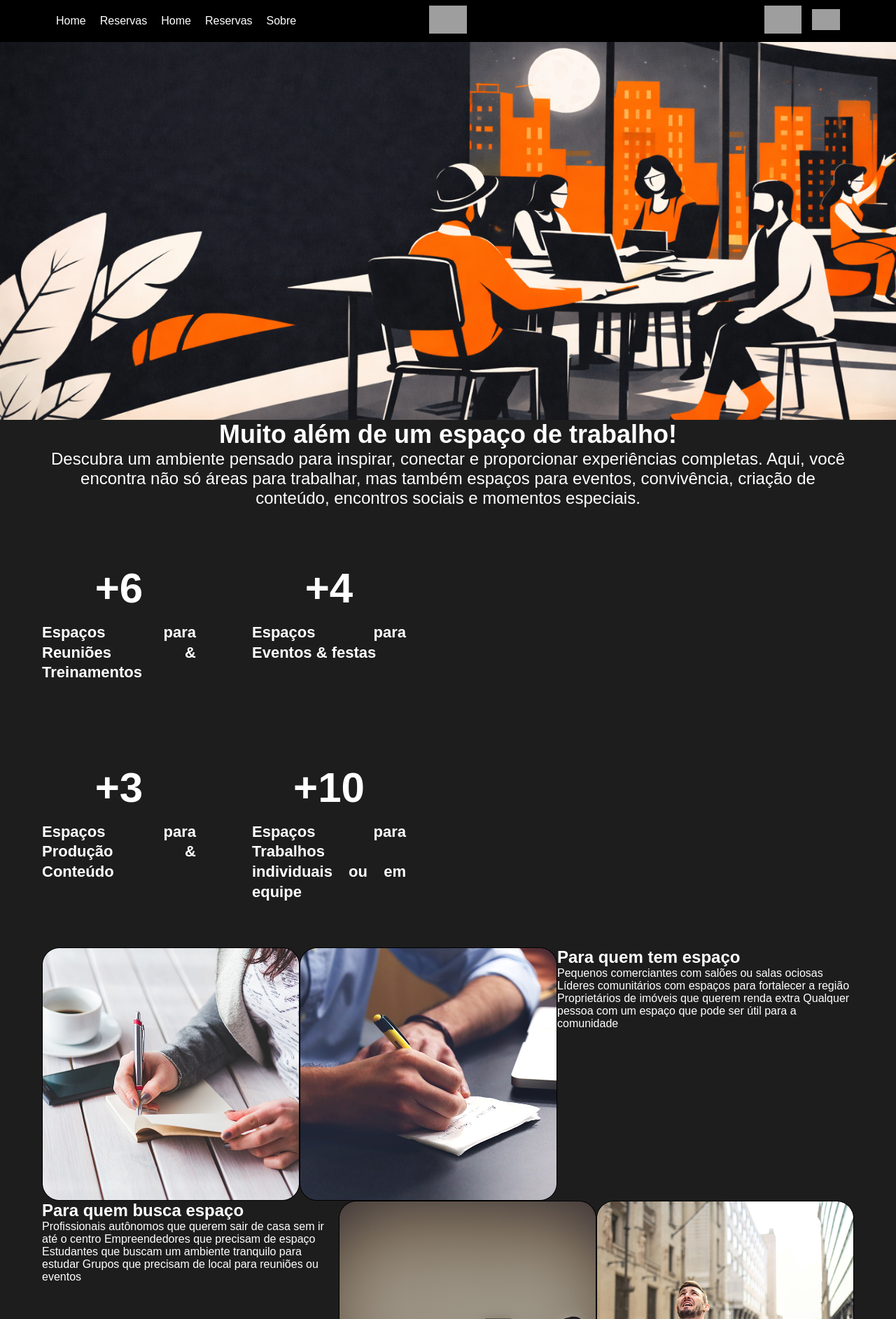
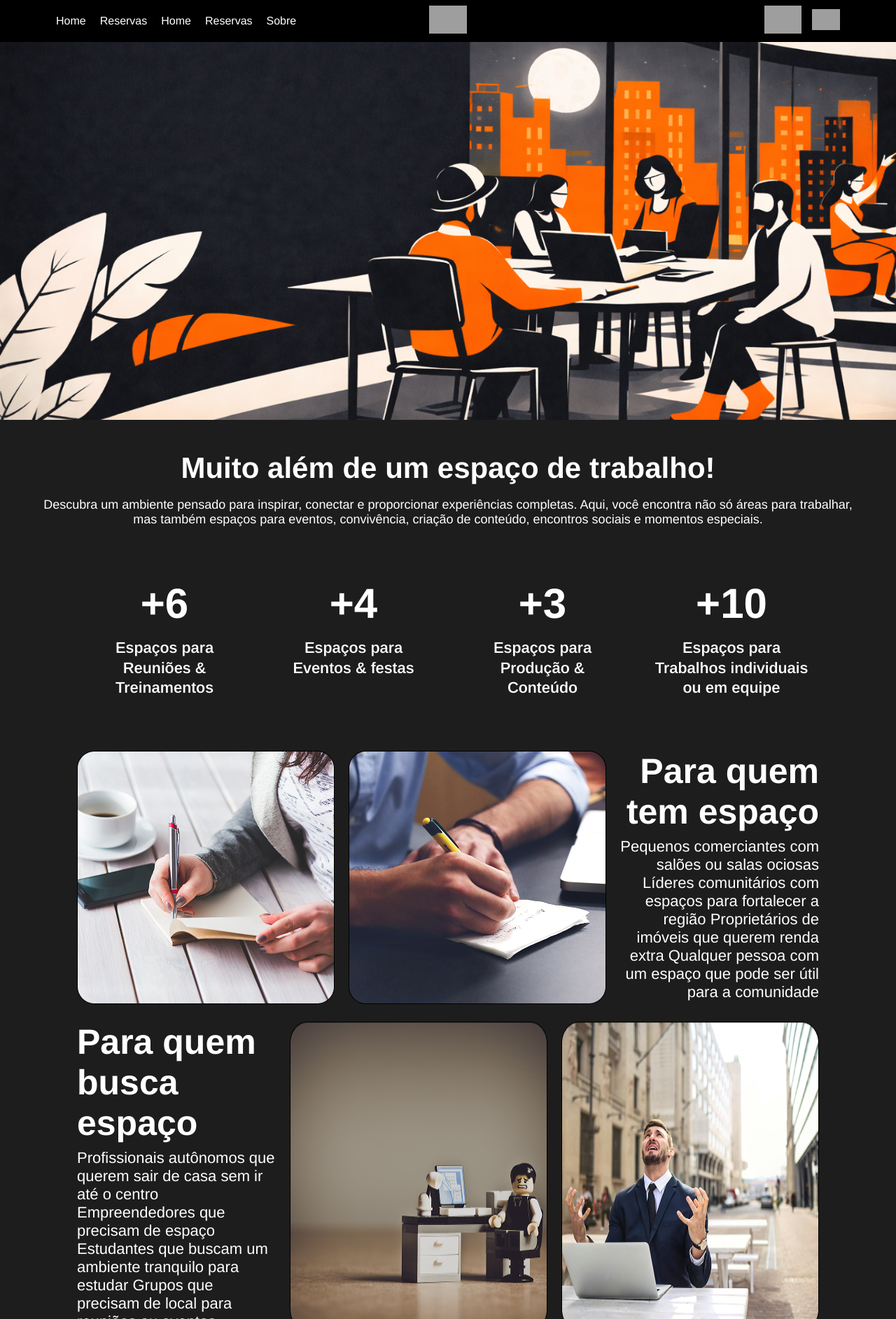
Before and after one commit to PI-SENAC2/Espaco-Conecta, a PHP site: page /sobre.php in a window 1280 px wide. Shown: the top 1885 px of the page at 70% size. Run offline with PHP 8.4, Linux system fonts and the light colour scheme; grey boxes are pictures that could not be loaded.

Commit message:
fix: Ajuste no arquivo css, sobre.php

```diff
--- a/frontend/sobre.php
+++ b/frontend/sobre.php
@@ -5,6 +5,13 @@
     <meta name="viewport" content="width=device-width, initial-scale=1.0">
     <title>Document</title>
     <link rel="stylesheet" href="./src/style/sobre.css">
+     <link rel="stylesheet" href="./src/style/global.css">
+    <link rel="shortcut icon" href="./assets/img/Favicon-espaçoConecta.png" type="image/x-icon">
+    <link rel="preconnect" href="https://fonts.googleapis.com">
+    <link rel="preconnect" href="https://fonts.gstatic.com" crossorigin>
+    <link
+        href="https://fonts.googleapis.com/css2?family=Arimo:ital,wght@0,400..700;1,400..700&family=Roboto+Condensed:ital,wght@0,100..900;1,100..900&display=swap"
+        rel="stylesheet">
 </head>
 <body>
     <!--------- Header ----------->
@@ -23,10 +30,7 @@
 </section>
 
 <!------ Sobre ------>
-<section id="sobre a gente" class="sobre-section">
-    <div class="sobre-content">
-    </div>
-   </section>
+
    <section class="else">
     <div class="sobre_else">
         <div class="card">
@@ -77,15 +81,15 @@
             </div>
         </div>
         <div class="quem-busca">
-            <div class="texto-2">
+            <div class="text-2">
             <h2>Para quem busca espaço</h2>
             <p>Profissionais autônomos que querem sair de casa sem ir até o centro
             Empreendedores que precisam de espaço
             Estudantes que buscam um ambiente tranquilo para estudar
             Grupos que precisam de local para reuniões ou eventos</p>
-            </div>
-            <img src="../frontend/assets/img/quem-busca1.png" alt="">
-            <img src="../frontend/assets/img/quem-busca2.png" alt="">
+        </div>
+        <img src="../frontend/assets/img/quem-busca1.png" alt="">
+        <img src="../frontend/assets/img/quem-busca2.png" alt="">
         </div>
 
     </section>
--- a/frontend/src/style/sobre.css
+++ b/frontend/src/style/sobre.css
@@ -116,16 +116,35 @@ header {
     position: relative;
   }
 
+  .if {
+    display: flex;
+    margin: 25px;
+
+    justify-content: center;
+    text-align: center;
+  }
+
   .sobre{
+    display: flex;
+    flex-direction: column;
+
+    gap: 18px;
+
+
     color: #FFFFFF;
-    font-size: 24px;
-    font-weight: 400;
-    text-align: center;
     margin-top: 20px;
     max-width: 1200px; /* largura máxima */
-    margin: 0 auto;   /* centraliza */
+    margin-bottom: 50px;   /* centraliza */
     padding: 0 20px;
 
+  }
+
+  .sobre h1{
+    font-size: 42px;
+  }
+
+  .sobre p{
+    font-size: 18px;
   }
 
 
@@ -246,18 +265,20 @@ header {
 
  .else{
     display: flex;
-    flex-direction: column;
-    text-align:left;
-    width: 50%;
-    padding: 30px 40px;
+
+    justify-content: center;
+    align-items: center;
+
+    margin-bottom:90px;
+
  }
 
-    .else p{
-        color: #fff;
-        font-size: 18px;
-        padding-bottom: 35px;
-        text-align: justify;
-    }
+ .sobre_else{
+    display: flex;
+    gap: 50px;
+    flex-wrap: wrap;
+}
+
 
 .sobre-text h2, .else h2{
     color: #FFFFFF;
@@ -357,15 +378,6 @@ header {
     }
 /*Centralizar todos os elementos do sobre else*/
 
-.sobre_else{
-    display: flex;
-    justify-content: center;
-    align-items: flex-start;
-    gap: 80px;
-    margin-top: 50px;
-    flex-wrap: wrap;
-}
-
 .card{
     width: 220px;
     text-align: center;
@@ -404,18 +416,72 @@ header {
 /*----------------PARA-QUEM---------------*/
 .para-quem{
     color: white;
-    max-width: 1200px; /* largura máxima */
+    height: 100vh;
+    max-width: 1200px;
+
+    display: flex;
+    flex-direction: column;
+    justify-content: center;
+    align-items: center;
     margin: 0 auto;   /* centraliza */
     padding: 0 20px;
 }
 
 .quem-tem{
     display: flex;
+    margin: 0px 50px 0px 50px;
+
+    gap: 20px;
+    margin-bottom: 25px;
 }
 
 .quem-busca{
     display: flex;
+    margin: 0px 50px 0px 50px;
+
+    gap: 20px;
+
 }
+
+.text-1 {
+    display: flex;
+    flex-direction: column;
+
+    text-align: right;
+
+    gap: 8px;
+
+    color: var(--text-color) ;
+}
+
+.text-1 h2{
+    font-size: 50px;
+}
+
+.text-1 p{
+    font-size: 22px;
+}
+
+.text-2 {
+    display: flex;
+    flex-direction: column;
+
+    text-align: left;
+
+    gap: 8px;
+
+    color: var(--text-color) ;
+}
+
+.text-2 h2{
+    font-size: 50px;
+}
+
+.text-2 p{
+    font-size: 22px;
+}
+
+
 /*----------------CONTATOS---------------*/
 .contatos{
     background-color: #000;
```
